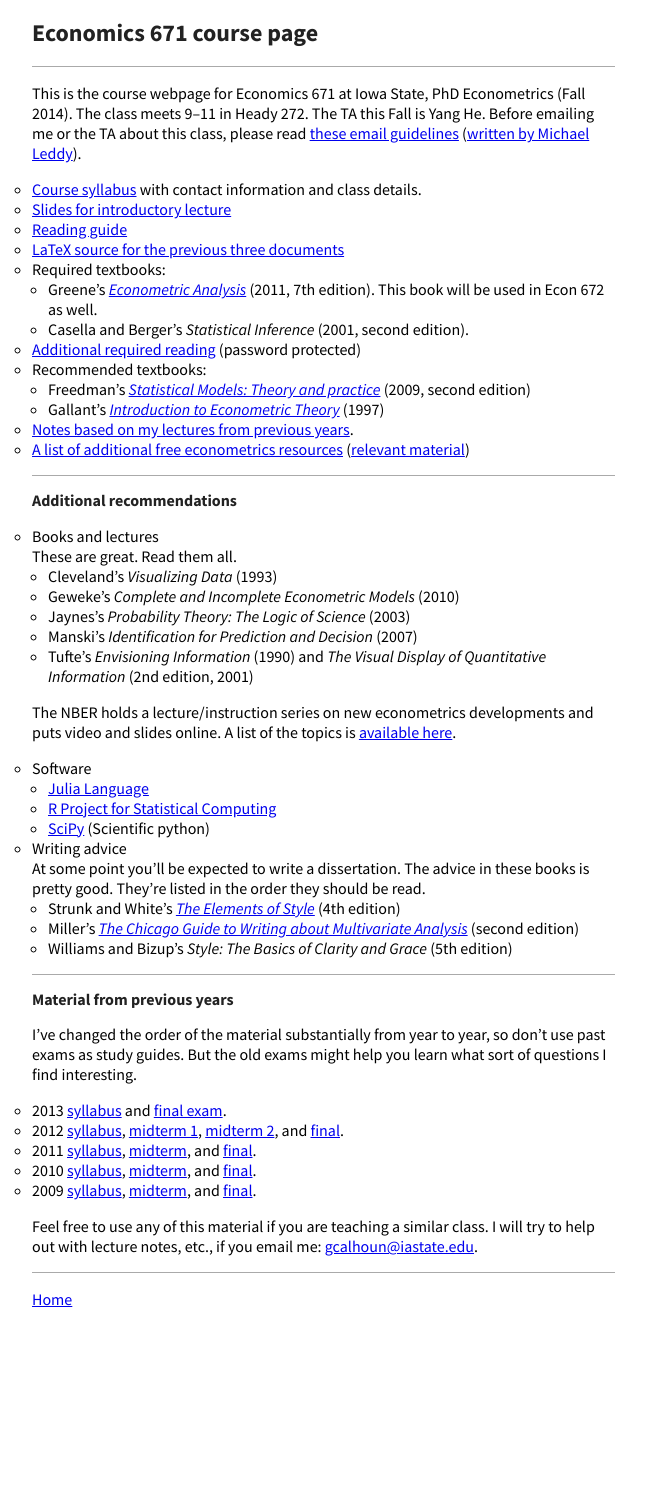
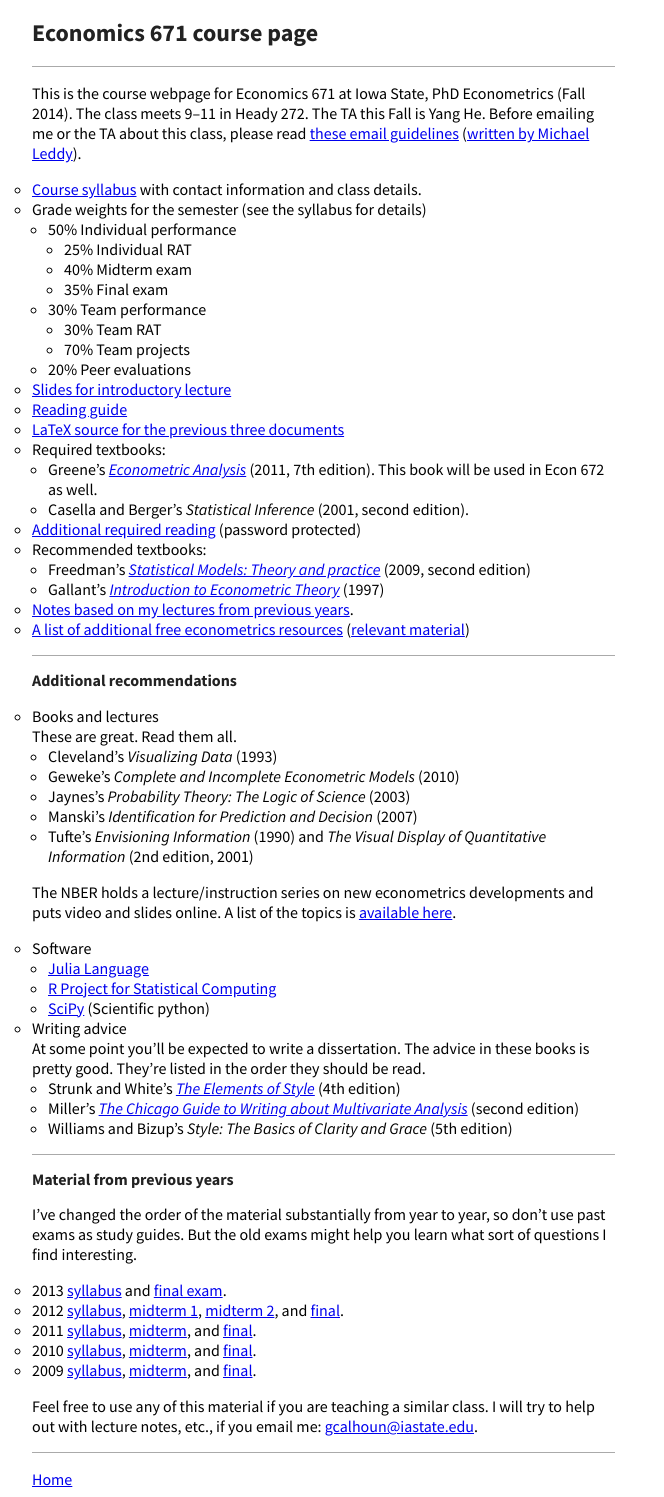
Before and after one commit to mmkuang/grayclhn.github.io, a Jekyll site: the page built from 671/index.md, in a window 1280 px wide. Shown: the whole page, without its empty margins (0-664 px from the left). Built offline with Jekyll 4.4.1, drawn with Linux system fonts in a browser that asks for light colours; Markdown is read by kramdown in place of the engine named in the settings; before the commit the page ends 1317 px from its top, so only the background shows below that.

Commit message:
Add grade weights to 671 homepage

```diff
--- a/671/index.md
+++ b/671/index.md
@@ -11,6 +11,15 @@ Michael Leddy][leddy]).
 
 * [Course syllabus](syllabus-2014.pdf)
   with contact information and class details.
+* Grade weights for the semester (see the syllabus for details)
+  * 50% Individual performance
+    * 25% Individual RAT
+    * 40% Midterm exam
+    * 35% Final exam
+  * 30% Team performance
+    * 30% Team RAT
+    * 70% Team projects
+  * 20% Peer evaluations
 * [Slides for introductory lecture](slides-2014.pdf)
 * [Reading guide](readingguide-2014.pdf)
 * [LaTeX source for the previous three documents](source-2014.zip)
```
